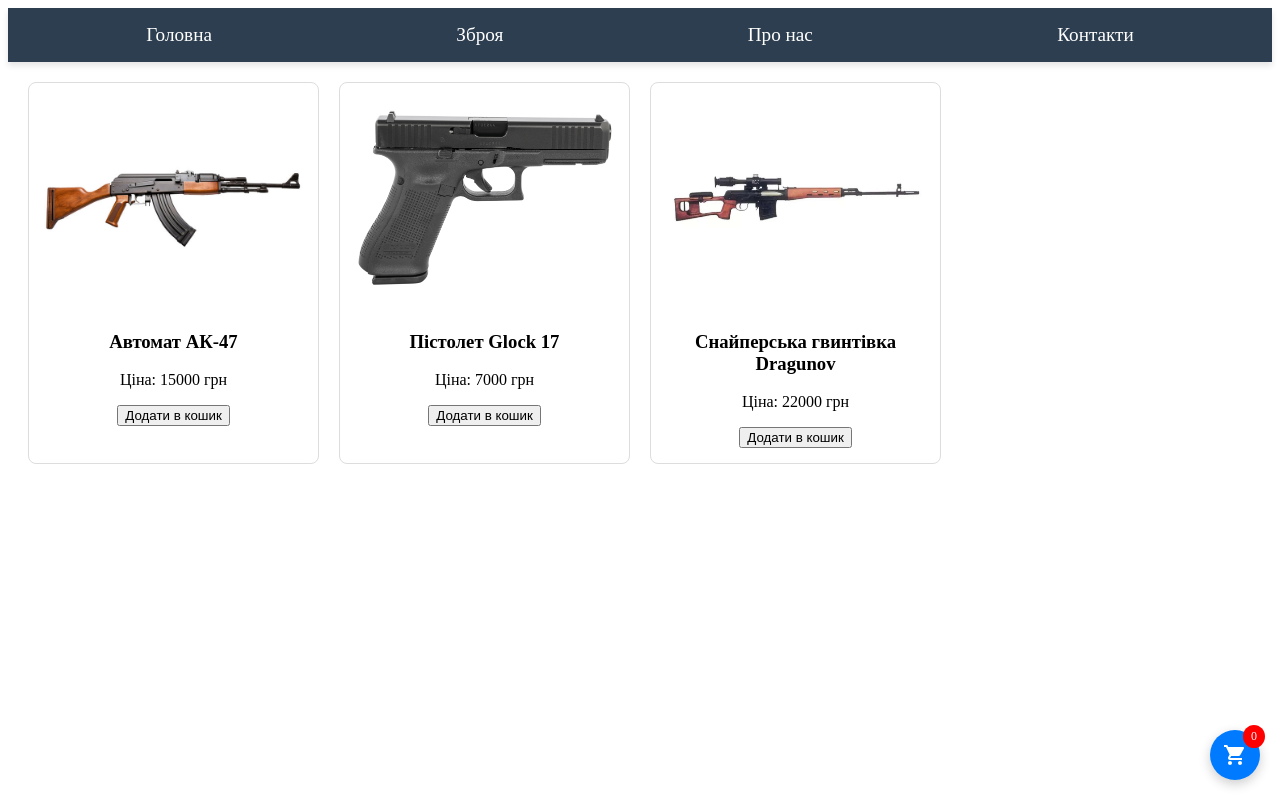
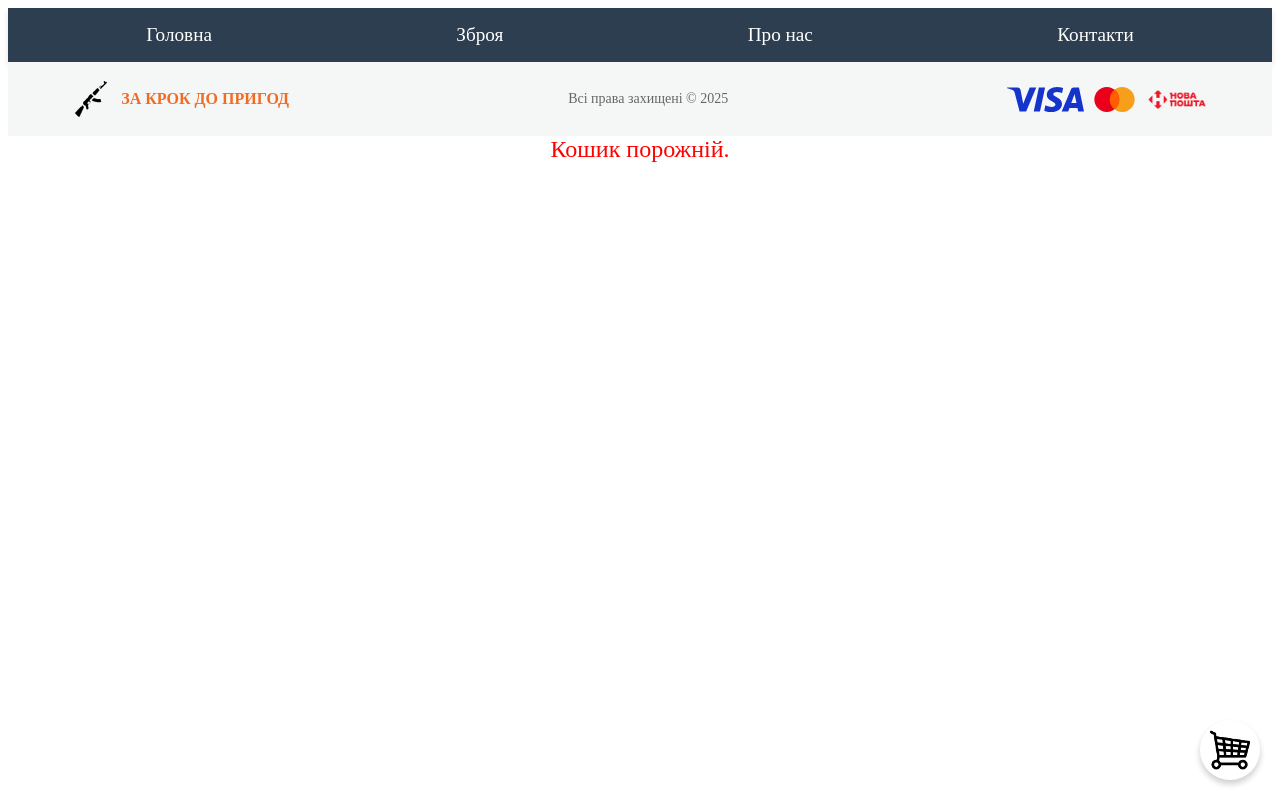
Before and after one commit to vladik-png/weaponshop-old, a Vue app: page /cart in a window 1280 px wide. Shown: the top 800 px of the page. Built offline with nearby package versions, Linux system fonts and the light colour scheme.

Commit message:
add cart

```diff
--- a/src/App.vue
+++ b/src/App.vue
@@ -1,25 +1,47 @@
 <template>
   <div id="app">
     <MainMenu />
-    <router-view></router-view>
+    <router-view :cart="cart" @add-to-cart="addToCart" /> <!-- Передача cart через router-view -->
+    <CartPay :cart="cart" @clear-cart="clearCart" />
     <FooterDown />
+    <div v-if="cart.length === 0" class="empty-cart-message">
+      Кошик порожній.
+    </div>
   </div>
 </template>
 
 <script>
 import MainMenu from './components/MainMenu.vue';
 import FooterDown from './components/FooterDown.vue';
+import CartPay from './components/CartPay.vue';
 
 export default {
   name: 'App',
   components: {
     MainMenu,
-    FooterDown
+    FooterDown,
+    CartPay
+  },
+  data() {
+    return {
+      cart: [],
+    };
+  },
+  methods: {
+    addToCart(item) {
+      this.cart.push(item);
+    },
+    clearCart() {
+      this.cart = [];
+    }
   }
 };
-
 </script>
 
 <style>
-/* Можна додати стилі для загального вигляду */
+.empty-cart-message {
+  text-align: center;
+  font-size: 1.5em;
+  color: #ff0000;
+}
 </style>
--- a/src/components/CartPay.vue
+++ b/src/components/CartPay.vue
@@ -1,54 +1,25 @@
 <template>
-    <div class="shop">
-      <!-- Список товарів -->
-      <div class="products">
-        <div v-for="product in products" :key="product.id" class="product-card">
-          <img :src="product.image" class="product-image" :alt="product.name">
-          <h3>{{ product.name }}</h3>
-          <p>Ціна: {{ product.price }} грн</p>
-          <button @click="addToCart(product.id)">Додати в кошик</button>
+    <div>
+    <!-- Іконка кошика, яка використовує власне зображення -->
+    <div class="cart-button" @click="toggleCart">
+      <img src="@/assets/shopping.png" alt="Кошик" />
+      <div v-if="cart.length > 0" class="cart-count">{{ cart.length }}</div>
+    </div>
+
+      <!-- Модальне вікно кошика -->
+      <div v-if="showCart" class="cart-modal">
+        <h2>Кошик</h2>
+        <div v-if="cart.length === 0">
+          Кошик порожній.
         </div>
-      </div>
-
-      <!-- Іконка кошика з кількістю товарів -->
-      <div class="cart-icon" @click="toggleCart">
-        <svg xmlns="http://www.w3.org/2000/svg" viewBox="0 0 24 24">
-          <path d="M7 18c-1.1 0-1.99.9-1.99 2S5.9 22 7 22s2-.9 2-2-.9-2-2-2zM1 2v2h2l3.6 7.59-1.35 2.45c-.16.28-.25.61-.25.96 0 1.1.9 2 2 2h12v-2H7.42c-.14 0-.25-.11-.25-.25l.03-.12.9-1.63h7.45c.75 0 1.41-.41 1.75-1.03l3.58-6.49c.08-.14.12-.31.12-.48 0-.55-.45-1-1-1H5.21l-.94-2H1zm16 16c-1.1 0-1.99.9-1.99 2s.89 2 1.99 2 2-.9 2-2-.9-2-2-2z"/>
-        </svg>
-        <span class="cart-count">{{ cartTotalItems }}</span>
-      </div>
-
-      <!-- Випливаючий кошик -->
-      <div class="cart-container" :class="{ 'cart-open': isCartOpen }">
-        <div class="cart-overlay" @click="toggleCart"></div>
-        <div class="cart-panel">
-          <div class="cart-header">
-            <h2>Кошик</h2>
-            <button class="close-btn" @click="toggleCart">×</button>
-          </div>
-
-          <div v-if="cart.length === 0" class="empty-cart">Кошик порожній</div>
-
-          <div v-else>
-            <div v-for="item in cart" :key="item.id" class="cart-item">
-              <div class="item-info">
-                <h4>{{ item.name }}</h4>
-                <p>{{ item.price }} грн/шт</p>
-              </div>
-              <div class="item-controls">
-                <div class="quantity-controls">
-                  <button @click.stop="updateQuantity(item.id, -1)">−</button>
-                  <span>{{ item.quantity }}</span>
-                  <button @click.stop="updateQuantity(item.id, 1)">+</button>
-                </div>
-                <button class="remove-btn" @click.stop="removeItem(item.id)">Видалити</button>
-              </div>
-            </div>
-            <div class="cart-footer">
-              <p class="total-price">Загальна сума: {{ total }} грн</p>
-              <button class="checkout-btn" @click="checkout">Оформити замовлення</button>
-            </div>
-          </div>
+        <div v-else>
+          <ul>
+            <li v-for="item in cart" :key="item.id">
+              {{ item.name }} - {{ item.quantity }} x {{ item.price }} грн
+            </li>
+          </ul>
+          <button @click="clearCart">Очистити кошик</button>
+          <button @click="checkout">Оформити замовлення</button>
         </div>
       </div>
     </div>
@@ -56,248 +27,94 @@
 
   <script>
   export default {
+    props: {
+      cart: {
+        type: Array,
+        required: true,
+      }
+    },
     data() {
       return {
-        products: [
-          { id: 1, name: 'Автомат АК-47', price: 15000, image: require('@/assets/ak-47.jpg') },
-          { id: 2, name: 'Пістолет Glock 17', price: 7000, image: require('@/assets/glock17.png') },
-          { id: 3, name: 'Снайперська гвинтівка Dragunov', price: 22000, image: require('@/assets/dragunov.jpg') }
-        ],
-        cart: JSON.parse(localStorage.getItem('cart')) || [],
-        isCartOpen: false
+        showCart: false
       };
     },
-    computed: {
-      total() {
-        return this.cart.reduce((sum, item) => sum + item.price * item.quantity, 0);
+    methods: {
+      toggleCart() {
+        this.showCart = !this.showCart; // Відкриває або закриває кошик
       },
-      cartTotalItems() {
-        return this.cart.reduce((sum, item) => sum + item.quantity, 0);
-      }
-    },
-    methods: {
-      // Всі методи залишаються незмінними як у вашому оригінальному коді
-      addToCart(productId) {
-        const product = this.products.find(p => p.id === productId);
-        const existingItem = this.cart.find(item => item.id === productId);
-
-        if (existingItem) {
-          existingItem.quantity++;
-        } else {
-          this.cart.push({ ...product, quantity: 1 });
-        }
-        this.saveCart();
-      },
-      updateQuantity(productId, change) {
-        const item = this.cart.find(item => item.id === productId);
-        if (item) {
-          item.quantity += change;
-          if (item.quantity < 1) {
-            this.cart = this.cart.filter(i => i.id !== productId);
-          }
-          this.saveCart();
-        }
-      },
-      removeItem(productId) {
-        this.cart = this.cart.filter(item => item.id !== productId);
-        this.saveCart();
+      clearCart() {
+        this.$emit('clear-cart'); // Викидає подію для очищення кошика
       },
       checkout() {
-        if (this.cart.length === 0) {
-          alert('Кошик порожній!');
-          return;
-        }
-        if (confirm(`Підтвердити замовлення на суму ${this.total} грн?`)) {
-          this.cart = [];
-          this.saveCart();
-          alert('Замовлення успішно оформлено!');
-        }
-      },
-      toggleCart() {
-        this.isCartOpen = !this.isCartOpen;
-      },
-      saveCart() {
-        localStorage.setItem('cart', JSON.stringify(this.cart));
+        // Логіка для оформлення замовлення
+        alert("Оформлено замовлення!");
       }
     }
   };
   </script>
 
   <style scoped>
-  .shop {
-    position: relative;
-    min-height: 100vh;
-    padding-bottom: 60px;
-  }
-
-  .products {
-    display: grid;
-    grid-template-columns: repeat(auto-fill, minmax(250px, 1fr));
-    gap: 20px;
-    padding: 20px;
-  }
-
-  .product-card {
-    border: 1px solid #ddd;
-    border-radius: 8px;
-    padding: 15px;
-    text-align: center;
-  }
-
-  .product-image {
-    max-width: 100%;
-    height: 200px;
-    object-fit: contain;
-    margin-bottom: 10px;
-  }
-
-  .cart-icon {
+  .cart-button {
     position: fixed;
     bottom: 20px;
     right: 20px;
-    background: #007bff;
-    width: 50px;
-    height: 50px;
+    background-color: transparent; /* Робимо фон прозорим, щоб тільки іконка була видна */
+    border: none;
     border-radius: 50%;
+    width: 60px;
+    height: 60px;
     display: flex;
+    justify-content: center;
     align-items: center;
-    justify-content: center;
     cursor: pointer;
-    box-shadow: 0 4px 12px rgba(0,0,0,0.2);
-    transition: transform 0.2s;
+    box-shadow: 0px 4px 6px rgba(0, 0, 0, 0.1);
+    z-index: 1000;
   }
 
-  .cart-icon:hover {
-    transform: scale(1.1);
+  .cart-button img {
+    width: 40px;
+    height: 40px;
   }
 
-  .cart-icon svg {
-    width: 24px;
-    height: 24px;
-    fill: white;
+  .cart-button:hover {
+    background-color: #45a049;
   }
 
   .cart-count {
     position: absolute;
-    top: -5px;
-    right: -5px;
-    background: red;
+    top: -10px;
+    right: -10px;
+    background-color: red;
     color: white;
-    padding: 4px 8px;
     border-radius: 50%;
-    font-size: 12px;
+    padding: 2px 6px;
+    font-size: 14px;
   }
 
-  .cart-container {
+  .cart-modal {
     position: fixed;
-    top: 0;
-    left: 0;
-    width: 100%;
-    height: 100%;
-    pointer-events: none;
-    z-index: 1000;
+    bottom: 100px;
+    right: 20px;
+    background-color: white;
+    padding: 20px;
+    border: 1px solid #ccc;
+    border-radius: 10px;
+    box-shadow: 0px 4px 6px rgba(0, 0, 0, 0.1);
+    width: 300px;
+    z-index: 100;
   }
 
-  .cart-overlay {
-    background: rgba(0,0,0,0.5);
-    position: absolute;
-    top: 0;
-    left: 0;
-    width: 100%;
-    height: 100%;
-    opacity: 0;
-    transition: opacity 0.3s;
+  .cart-modal button {
+    margin-top: 10px;
+    padding: 10px;
+    background-color: #4CAF50;
+    color: white;
+    border: none;
+    border-radius: 5px;
+    cursor: pointer;
   }
 
-  .cart-panel {
-    position: absolute;
-    bottom: -100%;
-    left: 0;
-    width: 100%;
-    height: 70vh;
-    background: white;
-    border-radius: 16px 16px 0 0;
-    padding: 20px;
-    transition: bottom 0.3s;
-  }
-
-  .cart-open .cart-overlay {
-    opacity: 1;
-    pointer-events: all;
-  }
-
-  .cart-open .cart-panel {
-    bottom: 0;
-  }
-
-  .cart-header {
-    display: flex;
-    justify-content: space-between;
-    align-items: center;
-    margin-bottom: 20px;
-  }
-
-  .close-btn {
-    font-size: 24px;
-    background: none;
-    border: none;
-    color: #666;
-  }
-
-  .empty-cart {
-    text-align: center;
-    color: #666;
-    padding: 40px 0;
-  }
-
-  .cart-item {
-    display: flex;
-    justify-content: space-between;
-    padding: 15px 0;
-    border-bottom: 1px solid #eee;
-  }
-
-  .item-controls {
-    display: flex;
-    align-items: center;
-    gap: 15px;
-  }
-
-  .quantity-controls {
-    display: flex;
-    align-items: center;
-    gap: 10px;
-  }
-
-  .quantity-controls button {
-    width: 30px;
-    height: 30px;
-    border-radius: 50%;
-    padding: 0;
-  }
-
-  .remove-btn {
-    background: #dc3545;
-  }
-
-  .checkout-btn {
-    width: 100%;
-    padding: 15px;
-    background: #28a745;
-    font-size: 16px;
-  }
-
-  .total-price {
-    font-size: 18px;
-    font-weight: bold;
-    margin: 20px 0;
-  }
-
-  button {
-    transition: all 0.2s;
-  }
-
-  button:active {
-    transform: scale(0.95);
+  .cart-modal button:hover {
+    background-color: #45a049;
   }
   </style>
--- a/src/components/WeaponsList.vue
+++ b/src/components/WeaponsList.vue
@@ -1,9 +1,6 @@
 <template>
   <div class="weapons-list">
     <h1>Список зброї</h1>
-    <div class="cart-indicator">
-      Товарів у кошику: {{ cart.length }}
-    </div>
     <div class="weapon-item" v-for="weapon in weapons" :key="weapon.id">
       <img :src="weapon.image" :alt="weapon.name" class="weapon-image" />
       <div class="weapon-details">
@@ -26,6 +23,13 @@
 <script>
 export default {
   name: 'WeaponsList',
+  props: {
+    cart: {
+      type: Array,
+      required: true,
+      default: () => [] // Встановлення дефолтного значення
+    }
+  },
   data() {
     return {
       weapons: [
@@ -53,16 +57,21 @@ export default {
           quantity: 3,
           image: require('@/assets/dragunov.jpg'),
         },
-      ],
-      cart: [],
+      ]
     };
   },
   methods: {
     addToCart(weapon) {
-      if (weapon.quantity > 0) {
-        this.cart.push({...weapon});
-        weapon.quantity--;
+      const existingItem = this.cart.find(item => item.id === weapon.id);
+      if (existingItem) {
+        existingItem.quantity++; // Збільшуємо кількість, якщо товар вже в кошику
+      } else {
+        this.$emit('add-to-cart', { ...weapon, quantity: 1 }); // Додаємо товар до кошика, якщо його ще немає
       }
+      weapon.quantity--; // Зменшуємо кількість на складі
+    },
+    isInCart(weapon) {
+      return this.cart.some(item => item.id === weapon.id);
     }
   }
 };
@@ -73,17 +82,6 @@ export default {
   display: flex;
   flex-direction: column;
   align-items: center;
-}
-
-.cart-indicator {
-  position: fixed;
-  top: 20px;
-  right: 20px;
-  padding: 10px 20px;
-  background-color: #2196F3;
-  color: white;
-  border-radius: 5px;
-  box-shadow: 0 2px 4px rgba(0,0,0,0.2);
 }
 
 .weapon-item {
```
Also changed, not shown: src/assets/shopping.png (added), src/router/index.js (line endings or trailing spaces).
